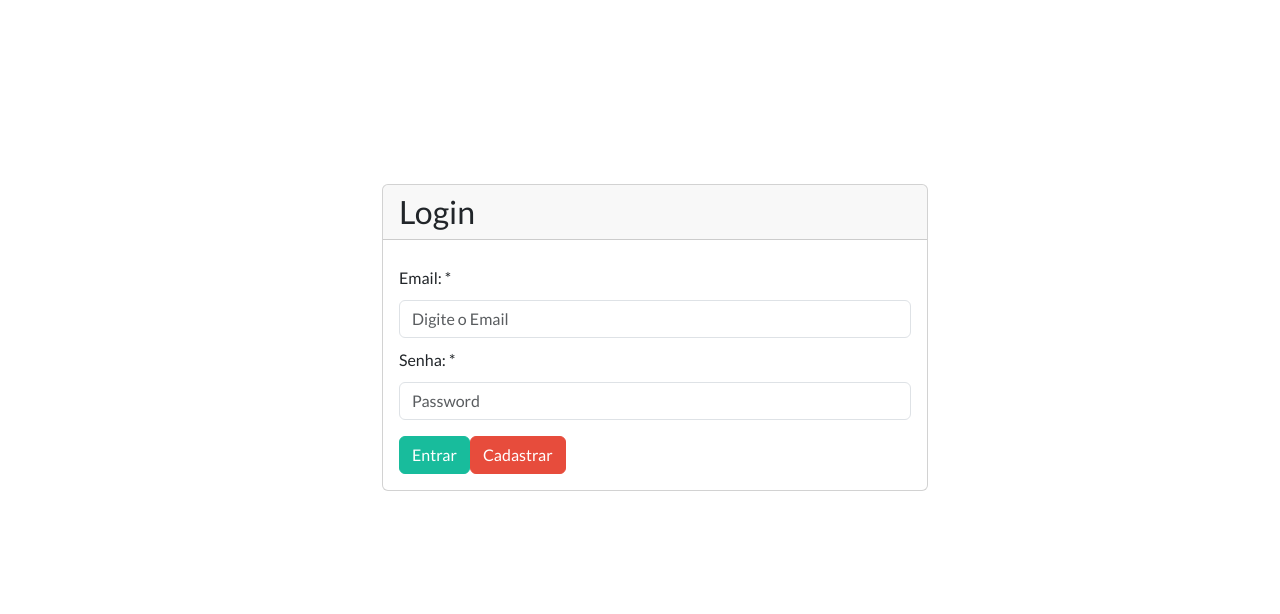
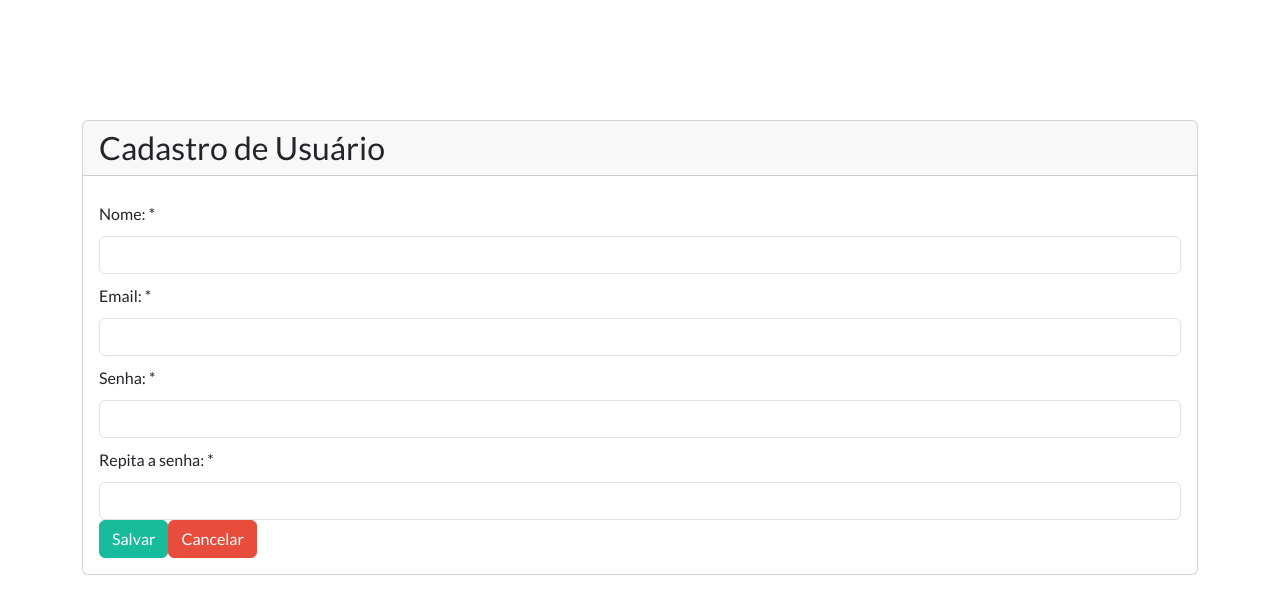
Before and after one commit to leovd100/Full-stack-project-with-Java-Spring-boot, a React (Create React App) app in the folder front-end/minhas-financas-app/: page / in a window 1280 px wide. Shown: the top 614 px of the page. Built offline with nearby package versions, Linux system fonts and the light colour scheme.

Commit message:
Register page

```diff
--- a/front-end/minhas-financas-app/src/App.js
+++ b/front-end/minhas-financas-app/src/App.js
@@ -1,14 +1,17 @@
 import React from "react";
 import 'bootswatch/dist/flatly/bootstrap.css'
 import Login from "./views/login";
+import CadastroUsuario from "./views/cadastrUsuario";
 import './custom.css'
 class App extends React.Component {
 
   render(){
     return(
-      <div>
-        <Login/>
+      <div className="container">
+        <div>
+          <CadastroUsuario/>
 
+        </div>
       </div>
     )
   }
--- /dev/null
+++ b/front-end/minhas-financas-app/src/views/cadastrUsuario.js
@@ -0,0 +1,68 @@
+import React from 'react'
+import Card from '../components/card'
+import FormGroup from '../components/formgroup'
+
+class CadastroUsuario extends React.Component {
+
+    state = {
+        nome: '',
+        email: '',
+        senha: '',
+        senhaRepeticao: ''
+    }
+
+    cadastrar = () => {
+        console.log(this.state)
+    }
+
+
+    render() {
+        return (
+            <Card title="Cadastro de Usuário">
+
+                <div className="row">
+                    <div className="col-lg-12">
+                        <div className="bs-component">
+                            <FormGroup label="Nome: *" htmlFor="inputNome">
+                                <input type="text"
+                                    className='form-control'
+                                    id="inputNome"
+                                    name="nome"
+                                    onChange={e => this.setState({ nome: e.target.value })}></input>
+                            </FormGroup>
+                            <FormGroup label="Email: *">
+                                <input type="email"
+                                    htmlFor="inputEmail"
+                                    className='form-control'
+                                    id="inputEmail"
+                                    name="email"
+                                    onChange={e => this.setState({ email: e.target.value })}></input>
+                            </FormGroup>
+                            <FormGroup label="Senha: *">
+                                <input type="password"
+                                    htmlFor="inputSenha"
+                                    className='form-control'
+                                    id="inputSenha"
+                                    name="senha"
+                                    onChange={e => this.setState({ senha: e.target.value })}></input>
+                            </FormGroup>
+                            <FormGroup label="Repita a senha: *">
+                                <input type="password"
+                                    htmlFor="inputRepitaSenha"
+                                    className='form-control'
+                                    id="inputRepitaSenha"
+                                    name="senha"
+                                    onChange={e => this.setState({ senhaRepeticao: e.target.value })}></input>
+                            </FormGroup>
+                            <button onClick={this.cadastrar} type="button" className='btn btn-success'>Salvar</button>
+                            <button type="button" className='btn btn-danger'>Cancelar</button>
+                        </div>
+                    </div>
+                </div>
+
+            </Card>
+        )
+    }
+}
+
+export default CadastroUsuario
```
